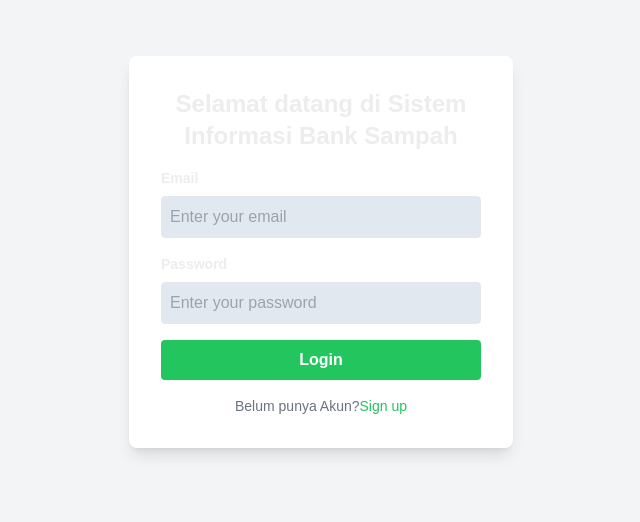
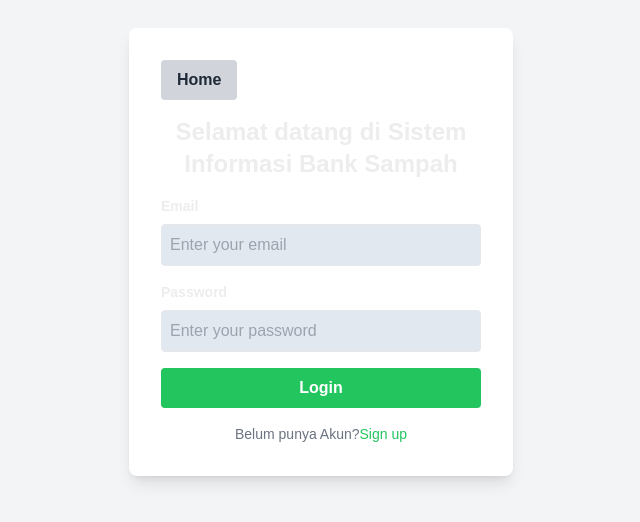
Before and after one commit to Jerrell-Marvel/manpro-client-test, a Next.js app: page /login in a window 1280 px wide. Shown: the part 148-670 px from the top of the page, without its empty margins (319-959 px from the left). Built offline with nearby package versions, Linux system fonts and the light colour scheme.

Commit message:
add home button at login

```diff
--- a/app/login/page.tsx
+++ b/app/login/page.tsx
@@ -4,7 +4,6 @@ import React, { useState } from "react";
  import axios from "axios";
  import { useRouter } from "next/navigation";
  import Link from 'next/link';
-
 
  export default function Login() {
    const [email, setEmail] = useState<string>("");
@@ -36,6 +35,11 @@ export default function Login() {
      <>
        <div className="bg-gray-100 flex items-center justify-center min-h-screen">
          <div className="bg-white shadow-lg rounded-lg p-8 w-96 fade-in">
+            <Link href="/">
+                <button className="bg-gray-300 hover:bg-gray-400 text-gray-800 font-semibold py-2 px-4 rounded mb-4">
+                  Home
+              </button>
+            </Link>
            <h1 className="text-2xl font-bold text-center mb-4">Selamat datang di Sistem Informasi Bank Sampah</h1>
            <form
              onSubmit={(e) => {
```
Lines whose indentation alone changed are shown as unchanged.
